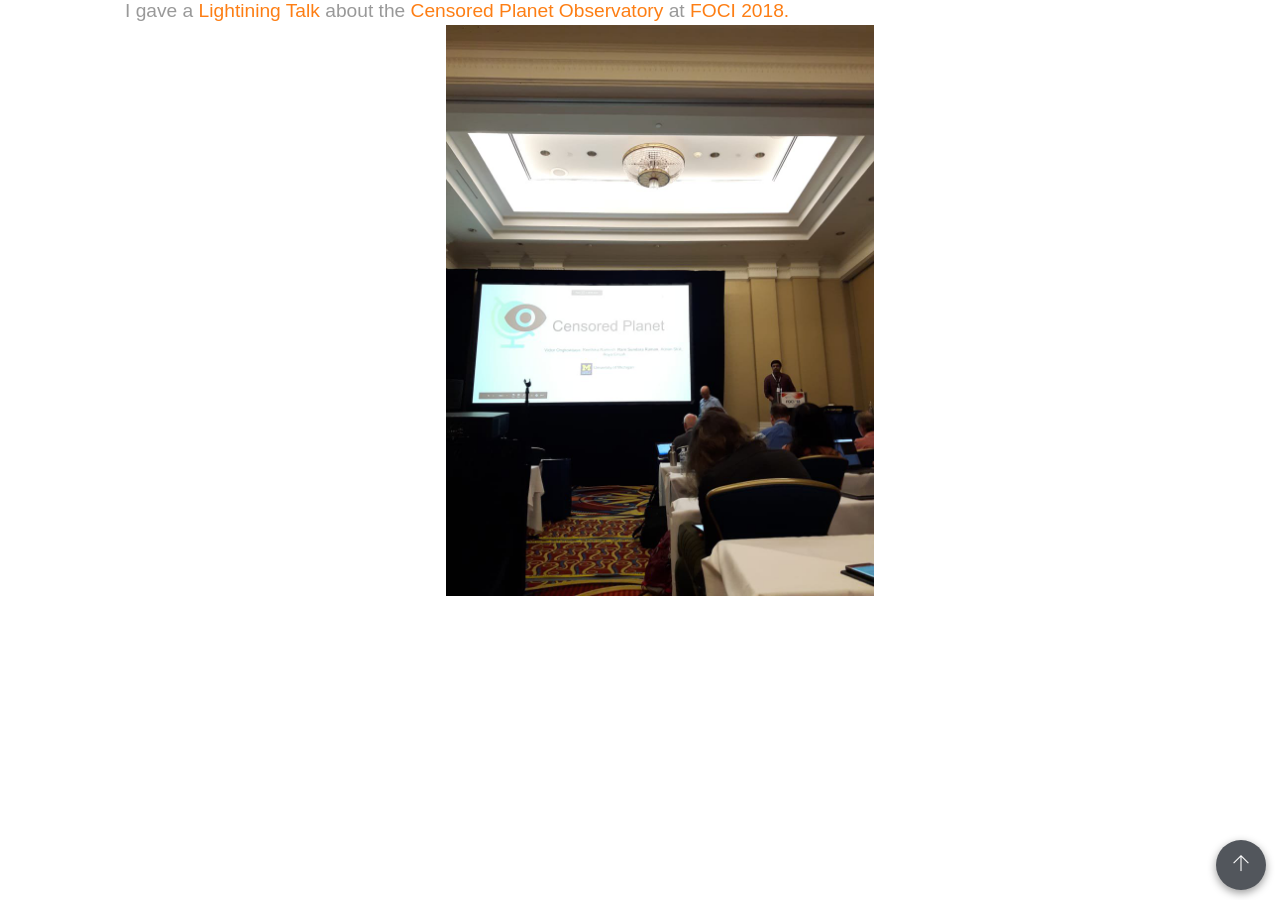
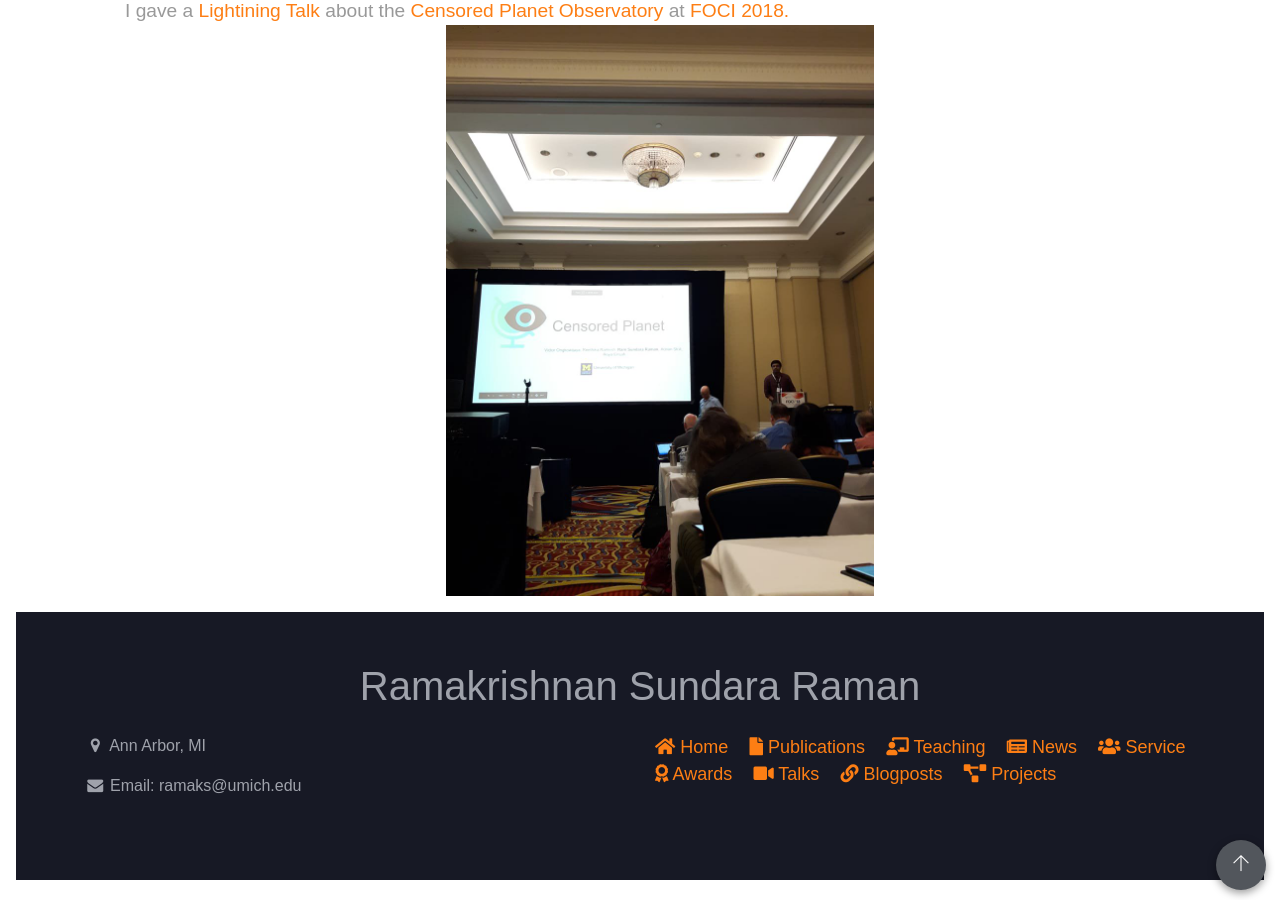
Before and after one commit to ramakrishnansr/ramakrishnansr.github.io, a Jekyll site: the page built from news.html, in a window 1280 px wide and 900 px high, scrolled down 9246 px. Built offline with Jekyll 4.4.1, drawn with Linux system fonts in a browser that asks for light colours; nearby versions of some CDN libraries; some web fonts are replaced; some of the changed text lies outside the part shown.

Commit message:
Making website more mobile-friendly by adding links

```diff
--- a/_data/news.yml
+++ b/_data/news.yml
@@ -8,7 +8,7 @@
   home: 'true'
 - key: news35
   date: 24 February 2023
-  description: 'An year after the escalation of the Ukraine invasion, my <a href="assets/russia-ukraine-invasion.pdf" target="_blank">new research paper appearing at USENIX Security 2023</a> investigates network changes in Russia.'
+  description: 'A year after the escalation of the Ukraine invasion, my <a href="assets/russia-ukraine-invasion.pdf" target="_blank">new research paper appearing at USENIX Security 2023</a> investigates network changes in Russia.'
   home: 'true'
 - key: news34
   date: 15 February 2023
--- a/_layouts/home.html
+++ b/_layouts/home.html
@@ -158,6 +158,63 @@
   {{ content }}
 
 
+<!-- Footer -->
+<div class="vg-footer">
+  <h1 class="text-center">Ramakrishnan Sundara Raman</h1>
+  <div class="container py-3">
+    <div class="row">
+    <div class="col-md-6">
+      <p class="text-left"><i class="fa fa-map-marker fa-fw w3-xxlarge w3-margin-right"></i> Ann Arbor, MI</p>
+      <!--<p><i class="fa fa-phone fa-fw w3-xxlarge w3-margin-right"></i> Phone: +1-(734)-353-6994</p>-->
+      <p class="text-left"><i class="fa fa-envelope fa-fw w3-xxlarge w3-margin-right"> </i> Email: ramaks@umich.edu</p>
+    </div>
+    <div class="col-md-6">
+      <div class="topbar">
+        <div class="header">
+          <div class="brand">
+          </div>
+        </div>
+        <div class="content" style="font-size: 18px;">
+              <a href="/" class="menu-link">
+                <span class="caption" style="margin-right: 3%;"><i class="fas fa-home"></i> Home </span>
+
+              </a>
+              <a href="/publications" class="menu-link">
+                <span class="caption" style="margin-right: 3%;"><i class="fas fa-file"></i> Publications </span>
+
+              </a>
+              <a href="/teaching" class="menu-link">
+                <span class="caption" style="margin-right: 3%;"><i class="fas fa-chalkboard-teacher"></i> Teaching </span>
+
+              </a>
+              <a href="/news" class="menu-link">
+                <span class="caption" style="margin-right: 3%;"><i class="fas fa-newspaper"></i> News </span>
+              </a>
+              <a href="/service" class="menu-link">
+                <span class="caption" style="margin-right: 3%;"><i class="fas fa-users"></i> Service </span>
+
+              </a>
+              <a href="/awards" class="menu-link">
+                <span class="caption" style="margin-right: 3%;"><i class="fas fa-award"></i> Awards </span>
+              </a>
+              <a href="/talks" class="menu-link">
+                <span class="caption" style="margin-right: 3%;"><i class="fas fa-video"></i> Talks </span>
+
+              </a>
+              <a href="/blogposts" class="menu-link">
+                <span class="caption" style="margin-right: 3%;"><i class="fas fa-link"></i> Blogposts </span>
+              </a>
+              <a href="/projects" class="menu-link">
+                <span class="caption" style="margin-right: 3%;"><i class="fas fa-project-diagram"></i> Projects </span>
+
+              </a>
+        </div>
+      </div>
+    </div>
+  </div>
+</div>
+</div> <!-- End footer -->
+</div> <!-- End main wrapper -->
 
   <script src="../assets/js/jquery-3.5.1.min.js"></script>
 
```
Also changed, not shown: index.html (+33 -44 lines).
